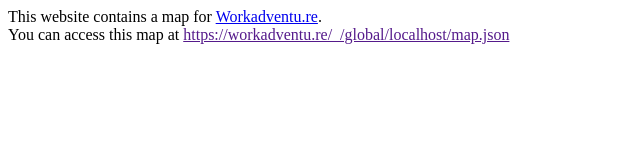
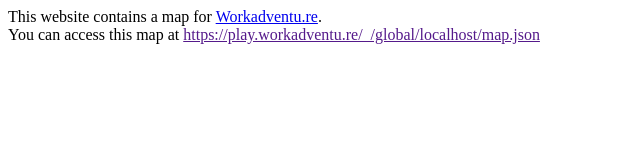
Before and after one commit to workadventure/map-starter-kit, a plain HTML site: page index.html in a window 1280 px wide. Shown: the full height of the page, 0-640 px from the left. Drawn offline with Linux system fonts and the light colour scheme.

Commit message:
Fixing link in index.html

```diff
--- a/index.html
+++ b/index.html
@@ -6,7 +6,7 @@
                 if (path.endsWith('index.html')) {
                     path = path.substr(path, path.length - 'index.html'.length);
                 }
-                var url = 'https://workadventu.re/_/global/'+window.location.host+path+'map.json';
+                var url = 'https://play.workadventu.re/_/global/'+window.location.host+path+'map.json';
                 document.getElementById('mapLink').href = url;
                 document.getElementById('mapLink').innerText = url;
             };
```
